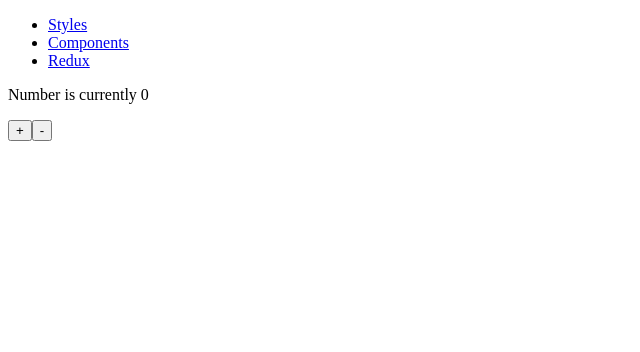
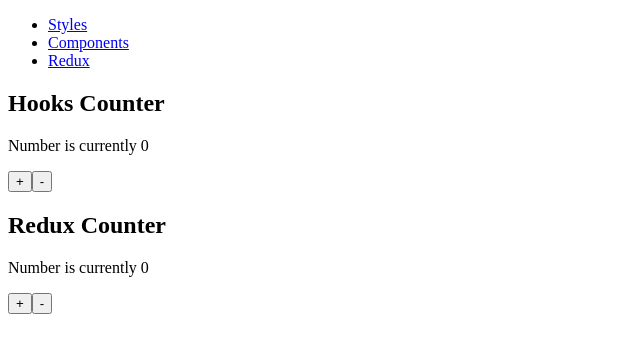
Before and after one commit to mtthdz/react-fundamentals, a React (Create React App) app: page /redux in a window 1280 px wide. Shown: the top 352 px of the page, without its empty margins (0-640 px from the left). Built offline with nearby package versions, Linux system fonts and the light colour scheme.

Commit message:
created hooks and redux counter components, documentation

```diff
--- /dev/null
+++ b/src/components/HooksCounter.js
@@ -0,0 +1,40 @@
+import React from "react";
+import { useState } from 'react';
+
+/**
+ * hooks are what we use to manage a functional component's state
+ * the base hook uses the useState hook, where the variable type is an array
+ *  the array takes two values:
+ *  1. the stateful value name (think variable name)
+ *  2. the function name that manipulates state
+ *  the useState hook initializes the stateful object, where the argument
+ *  passed equates to the initial stateful value
+ *
+ * the functions increaseCount() and decreaseCount() are called on the
+ * onClick() event trigger. they define what will happen to the component's
+ * state when triggered
+ *
+ * we can set the stateful value name i.e. countValue in our JSX markup
+ */
+const HooksCounter = () => {
+  const [countValue, setCount] = useState(0);
+
+  const increaseCount = () => {
+    setCount( countValue + 1);
+  }
+
+  const decreaseCount = () => {
+    setCount( countValue - 1);
+  }
+
+  return(
+		<div>
+			<h2>Hooks Counter</h2>
+			<p>Number is currently {countValue}</p>
+			<button onClick={increaseCount}>+</button>
+			<button onClick={decreaseCount}>-</button>
+		</div>
+  );
+}
+
+export default HooksCounter;
--- /dev/null
+++ b/src/components/ReduxCounter.js
@@ -0,0 +1,33 @@
+import React from "react";
+import { useSelector, useDispatch } from "react-redux";
+import { increment, decrement } from '../store/actions/counterActions';
+
+/**
+ * This is the exact same counting component as HooksCounter, however
+ * utilizing Redux over Hooks. Redux is a global state management library
+ * that lets us avoid passing state through opinionated one-way component
+ * relationships.
+ *
+ * because our counter reducer is set up within our redux store, we only need
+ * two hooks to manipulate our component state: useSelector and useDispatch
+ *  1. useSelector grabs the stateful value we want to use from the global store,
+ *     as long as the provider component wraps our parent-most component
+ *  2. useDispatch is a hook we use to call actions associated with the reducer we
+ *     are using. Our reducer consists of a switch case that will complete functionality
+ *     based on what action is being dispatched
+ */
+const ReduxCounter = () => {
+  const counter = useSelector((state) => state.counterReducer.counter);
+  const dispatch = useDispatch();
+
+	return (
+		<div>
+			<h2>Redux Counter</h2>
+			<p>Number is currently {counter}</p>
+			<button onClick={() => dispatch(increment())}>+</button>
+			<button onClick={() => dispatch(decrement())}>-</button>
+		</div>
+	)
+}
+
+export default ReduxCounter;
--- a/src/pages/ReduxPage.js
+++ b/src/pages/ReduxPage.js
@@ -1,17 +1,13 @@
 import React from "react";
-import { useSelector, useDispatch } from 'react-redux';
-import { decrement, increment } from '../store/actions/counterActions';
+import HooksCounter from "../components/HooksCounter";
+import ReduxCounter from "../components/ReduxCounter";
 
 const ReduxPage = () => {
-	const counter = useSelector((state) => state.counterReducer.counter);
-  const dispatch = useDispatch();
-
-	return (
-		<div>
-			<p>Number is currently {counter}</p>
-			<button onClick={() => dispatch(increment())}>+</button>
-			<button onClick={() => dispatch(decrement())}>-</button>
-		</div>
+	return(
+		<>
+			<HooksCounter />
+			<ReduxCounter />
+		</>
 	)
 }
 
```
Also changed, not shown: src/pages/StylePage.js (+5 -5 lines).
